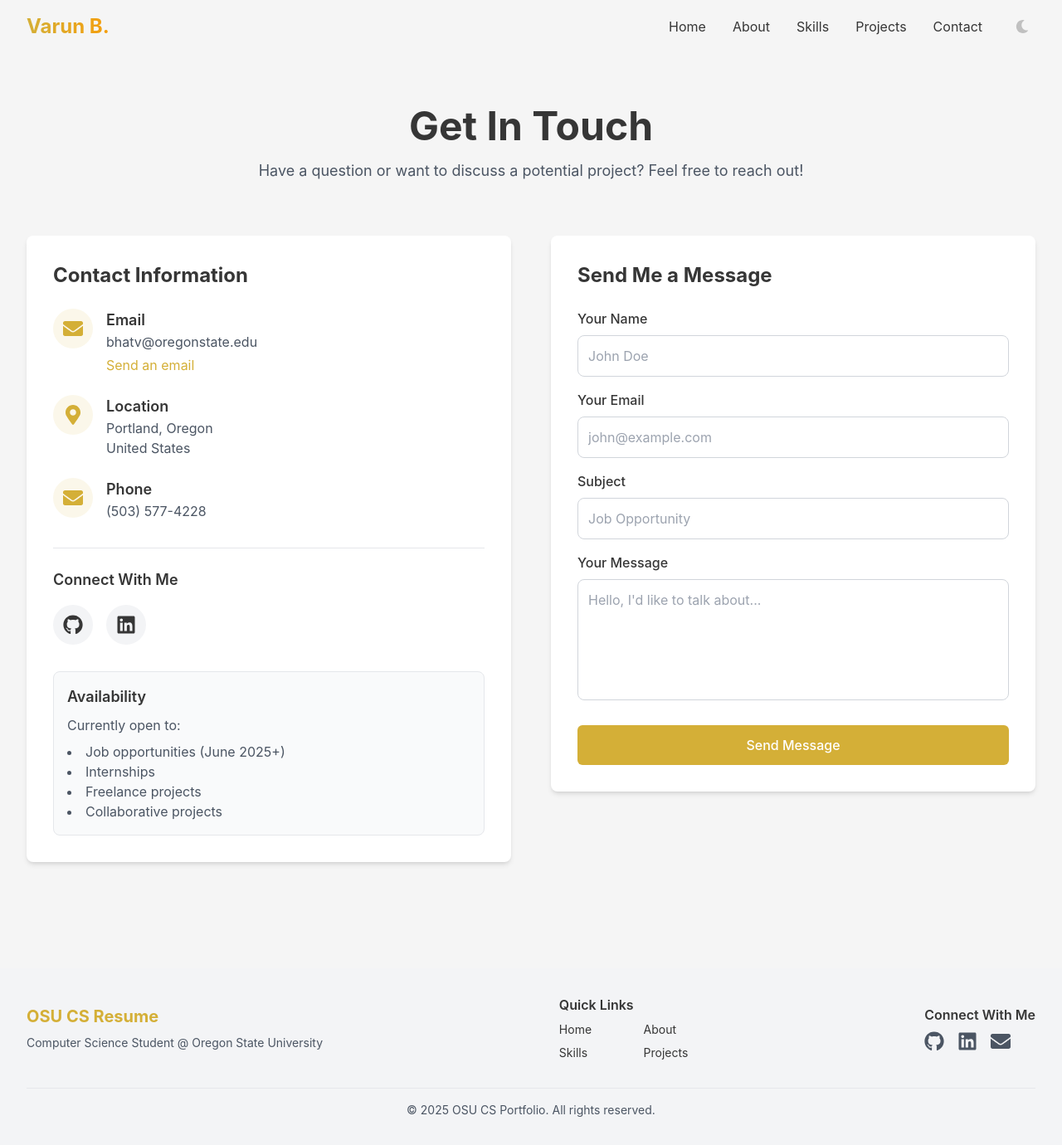
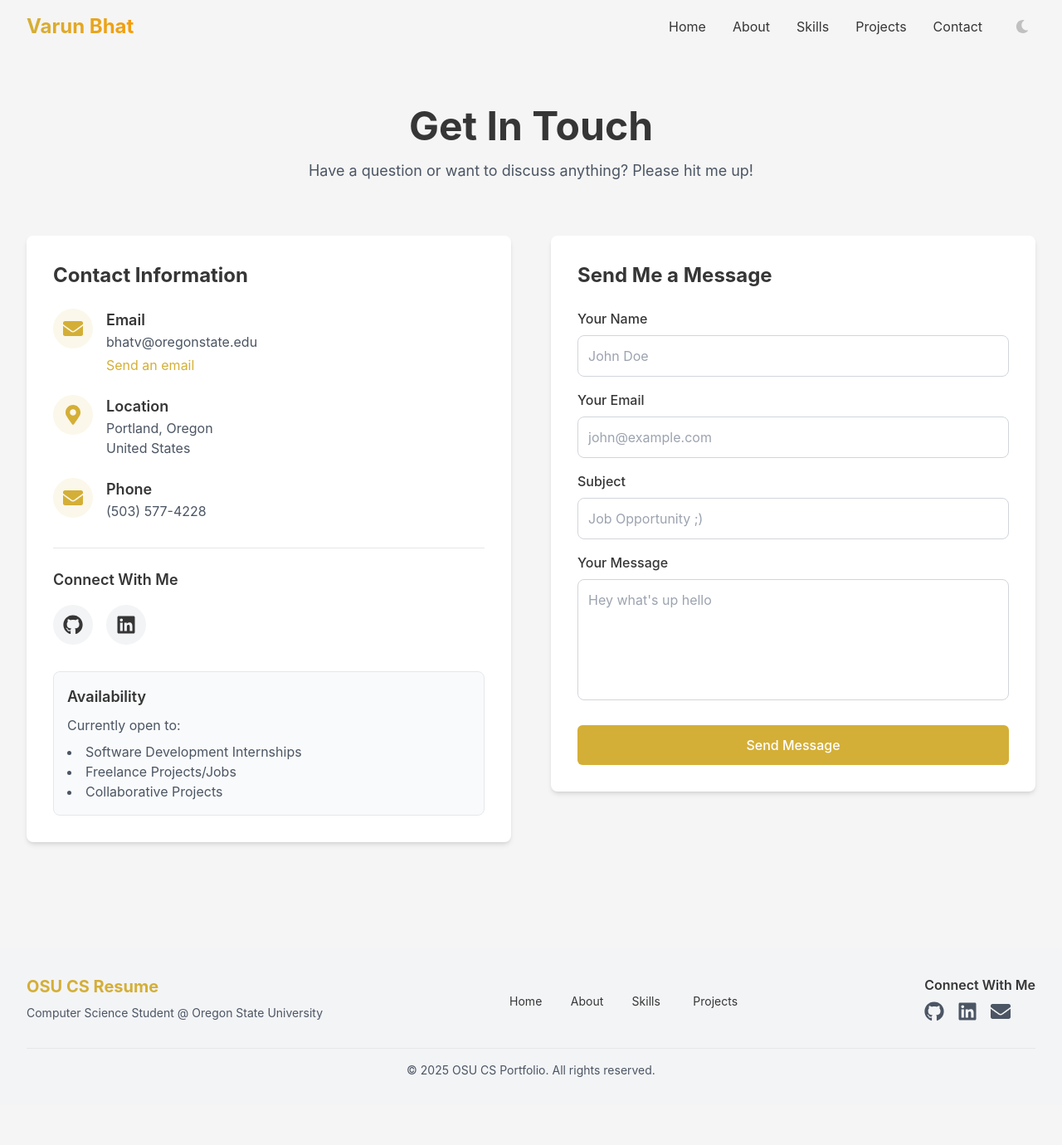
Before and after one commit to varbhat10/Resume, a Next.js app: page /Resume/contact in a window 1280 px wide. Shown: the whole page at 83% size. After the commit the page ends 1332 px from the top, so only its background shows below. Built offline with nearby package versions, Linux system fonts and the light colour scheme.

Commit message:
Bug fixes and small visual changes

```diff
--- a/app/about/page.tsx
+++ b/app/about/page.tsx
@@ -44,7 +44,7 @@ export default function About() {
             transition={{ duration: 0.5, delay: 0.2 }}
             className="lg:col-span-3"
           >
-            <h2 className="text-3xl font-bold mb-4">Varun D. Bhat</h2>
+            <h2 className="text-3xl font-bold mb-4">Varun Bhat</h2>
             <p className="text-xl text-primary font-medium mb-6">Computer Science Student | AWS Certified</p>
 
             <div className="space-y-4 text-gray-700 dark:text-gray-300">
@@ -100,7 +100,7 @@ export default function About() {
                   <div className="flex justify-between items-center mb-2">
                     <h3 className="text-xl font-bold">BS in Computer Science</h3>
                     <span className="px-3 py-1 bg-primary/10 text-primary text-sm rounded-full font-medium">
-                      2021 - 2025
+                      2022 - 2025
                     </span>
                   </div>
                   <p className="text-gray-800 dark:text-gray-200 font-medium">Oregon State University, Corvallis, OR</p>
--- a/app/components/Footer.tsx
+++ b/app/components/Footer.tsx
@@ -21,8 +21,8 @@ const Footer = () => {
           </div>
 
           <div className="flex flex-col mb-4 md:mb-0">
-            <h3 className="font-semibold mb-2">Quick Links</h3>
-            <div className="grid grid-cols-2 gap-x-12 gap-y-2">
+            <h3 className="font-semibold mb-2"></h3>
+            <div className="grid grid-cols-4 gap-x-5 gap-y-4">
               <Link href="/" className="text-sm hover:text-primary transition-colors">
                 Home
               </Link>
@@ -42,7 +42,7 @@ const Footer = () => {
             <h3 className="font-semibold mb-2 text-center md:text-right">Connect With Me</h3>
             <div className="flex space-x-4">
               <a
-                href="https://github.com/"
+                href="https://github.com/varbhat10/"
                 target="_blank"
                 rel="noopener noreferrer"
                 className="text-gray-600 dark:text-gray-400 hover:text-primary dark:hover:text-primary transition-colors"
@@ -51,7 +51,7 @@ const Footer = () => {
                 <FaGithub className="h-6 w-6" />
               </a>
               <a
-                href="https://linkedin.com/"
+                href="https://www.linkedin.com/in/varun-bhat-osu/"
                 target="_blank"
                 rel="noopener noreferrer"
                 className="text-gray-600 dark:text-gray-400 hover:text-primary dark:hover:text-primary transition-colors"
--- a/app/components/Navbar.tsx
+++ b/app/components/Navbar.tsx
@@ -73,7 +73,7 @@ const Navbar = () => {
         <div className="flex items-center justify-between">
           {/* Logo */}
           <Link href="/" className="text-2xl font-bold text-primary">
-            <span className="text-gradient">Varun B.</span>
+            <span className="text-gradient">Varun Bhat</span>
           </Link>
 
           {/* Desktop Menu */}
--- a/app/contact/page.tsx
+++ b/app/contact/page.tsx
@@ -59,7 +59,7 @@ export default function Contact() {
         >
           <h1 className="text-4xl sm:text-5xl font-bold mb-4">Get In Touch</h1>
           <p className="text-lg text-gray-600 dark:text-gray-400 max-w-2xl mx-auto">
-            Have a question or want to discuss a potential project? Feel free to reach out!
+            Have a question or want to discuss anything? Please hit me up!
           </p>
         </motion.div>
 
@@ -119,7 +119,7 @@ export default function Contact() {
                 <h3 className="font-semibold text-lg mb-4">Connect With Me</h3>
                 <div className="flex space-x-4">
                   <a
-                    href="https://github.com/"
+                    href="https://github.com/varbhat10/"
                     target="_blank"
                     rel="noopener noreferrer"
                     className="bg-gray-100 dark:bg-gray-800 p-3 rounded-full hover:bg-primary/10 transition-colors"
@@ -128,7 +128,7 @@ export default function Contact() {
                     <FaGithub className="h-6 w-6" />
                   </a>
                   <a
-                    href="https://linkedin.com/"
+                    href="https://www.linkedin.com/in/varun-bhat-osu/"
                     target="_blank"
                     rel="noopener noreferrer"
                     className="bg-gray-100 dark:bg-gray-800 p-3 rounded-full hover:bg-primary/10 transition-colors"
@@ -145,10 +145,9 @@ export default function Contact() {
                   Currently open to:
                 </p>
                 <ul className="list-disc list-inside text-gray-600 dark:text-gray-400 mt-2">
-                  <li>Job opportunities (June 2025+)</li>
-                  <li>Internships</li>
-                  <li>Freelance projects</li>
-                  <li>Collaborative projects</li>
+                  <li>Software Development Internships</li>
+                  <li>Freelance Projects/Jobs</li>
+                  <li>Collaborative Projects</li>
                 </ul>
               </div>
             </div>
@@ -220,7 +219,7 @@ export default function Contact() {
                     onChange={handleChange}
                     required
                     className="w-full p-3 rounded-lg border border-gray-300 dark:border-gray-700 bg-white dark:bg-gray-800 focus:ring-2 focus:ring-primary focus:border-transparent"
-                    placeholder="Job Opportunity"
+                    placeholder="Job Opportunity ;)"
                   />
                 </div>
 
@@ -236,7 +235,7 @@ export default function Contact() {
                     required
                     rows={5}
                     className="w-full p-3 rounded-lg border border-gray-300 dark:border-gray-700 bg-white dark:bg-gray-800 focus:ring-2 focus:ring-primary focus:border-transparent resize-none"
-                    placeholder="Hello, I'd like to talk about..."
+                    placeholder="Hey what's up hello"
                   ></textarea>
                 </div>
 
--- a/app/page.tsx
+++ b/app/page.tsx
@@ -22,7 +22,7 @@ export default function Home() {
             >
               <h1 className="text-4xl sm:text-5xl md:text-6xl font-bold mb-4">
                 <span className="block">Hi, I'm</span>
-                <span className="text-primary block mt-2">Varun D. Bhat</span>
+                <span className="text-primary block mt-2">Varun Bhat</span>
               </h1>
               <h2 className="text-2xl sm:text-3xl mb-6 text-gray-600 dark:text-gray-300">
                 Computer Science Student at OSU
@@ -41,7 +41,7 @@ export default function Home() {
               </div>
               <div className="flex mt-8 space-x-4">
                 <a
-                  href="https://github.com/"
+                  href="https://github.com/varbhat10/"
                   target="_blank"
                   rel="noopener noreferrer"
                   className="text-gray-700 dark:text-gray-300 hover:text-primary transition-colors"
@@ -50,7 +50,7 @@ export default function Home() {
                   <FaGithub className="h-6 w-6" />
                 </a>
                 <a
-                  href="https://linkedin.com/"
+                  href="https://www.linkedin.com/in/varun-bhat-osu/"
                   target="_blank"
                   rel="noopener noreferrer"
                   className="text-gray-700 dark:text-gray-300 hover:text-primary transition-colors"
```
